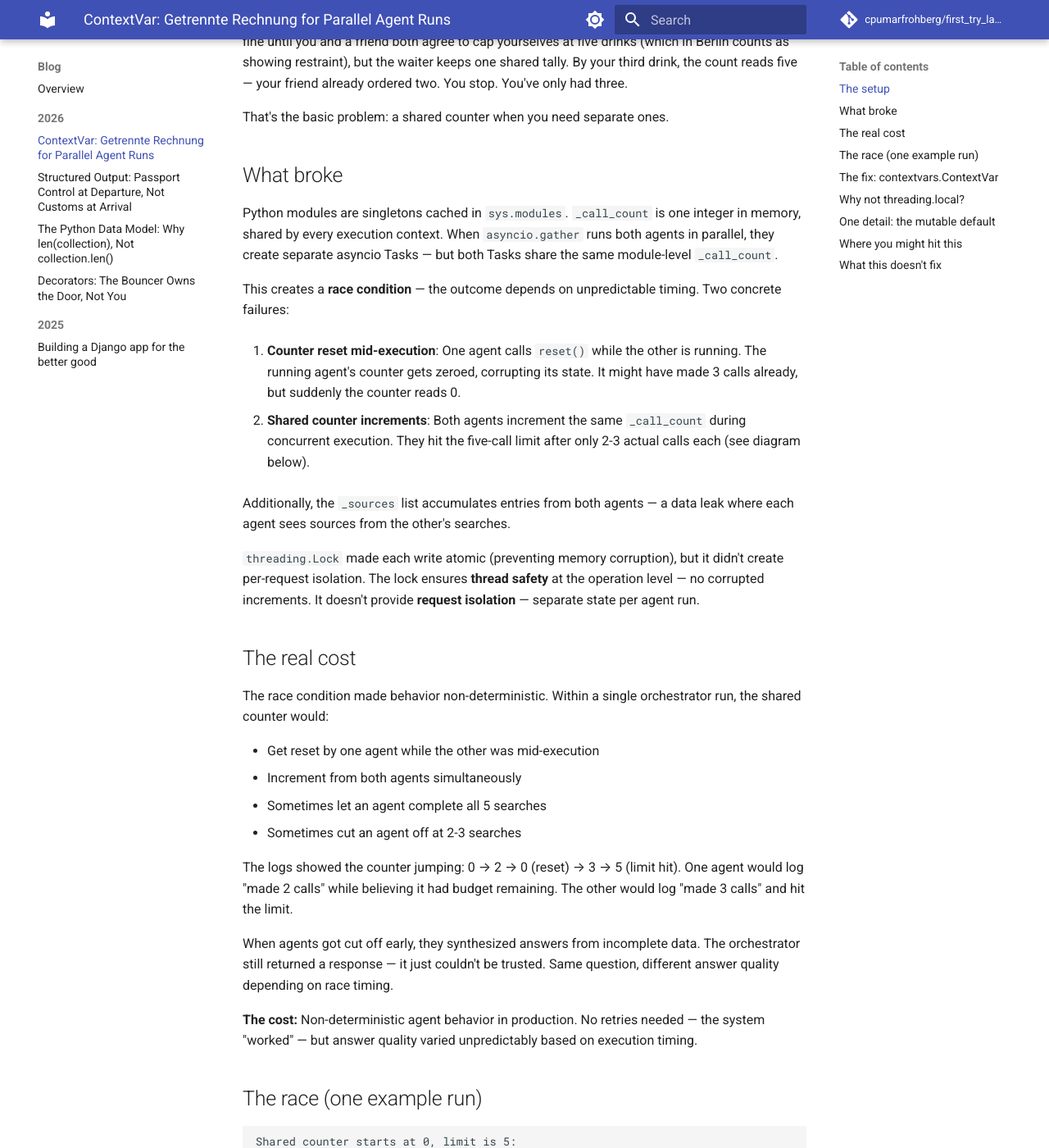
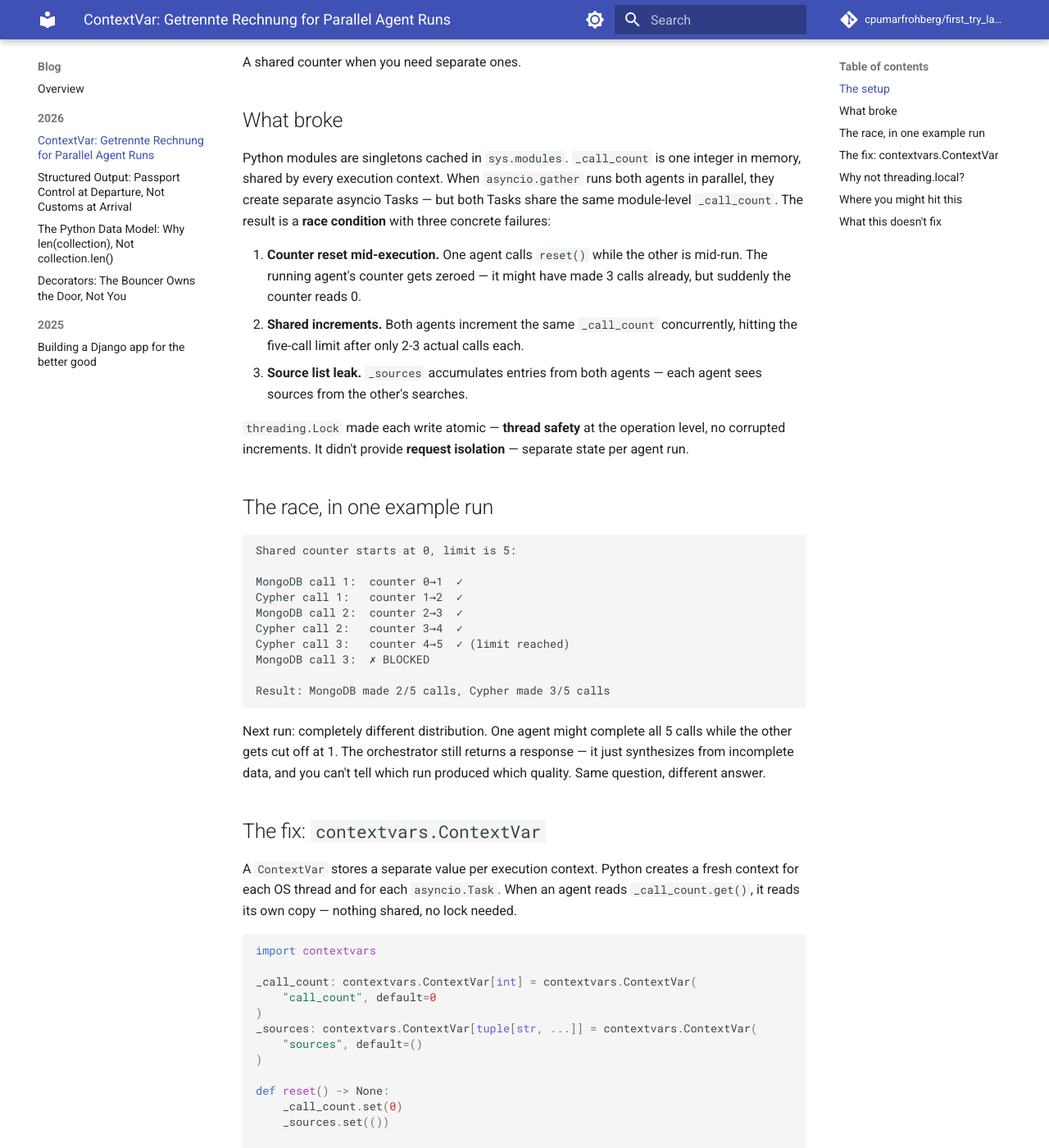
Before and after one commit to cpumarfrohberg/first_try_landed, an MkDocs documentation site: the page built from docs/blog/posts/contextvars.md, in a window 1280 px wide and 1400 px high, scrolled down 1115 px. Shown: the whole window at 82% size. Built offline with MkDocs 1.6.1 and Material for MkDocs 9.7.7, drawn with Linux system fonts in a browser that asks for light colours; comment, search, counter and statistics services are not loaded; some of the changed text lies outside the part shown.

Commit message:
Tighten contextvars post structure and trim redundancy
- Merge duplicate intro paragraphs into one
- Fold 'real cost' section into the race trace
- Promote source list leak to failure #3 in 'What broke'
- Condense 'Why not threading.local' to a single paragraph
- Weave mutable default warning into the fix section
- Drop two redundant analogy callbacks

````diff
--- a/docs/blog/posts/contextvars.md
+++ b/docs/blog/posts/contextvars.md
@@ -2,11 +2,9 @@
 
 Bob Belderbos recently wrote about [a race condition Rust wouldn't let you write](https://belderbos.dev/blog/race-condition-rust-wouldnt-let-me-write/) — a tool-call counter shared between parallel agents in my multi-agent project. He walked through how Rust's compiler would have blocked the bug at four different points. This is the Python side: how `contextvars.ContextVar` fixed it, and where you'll hit the same pattern in your own multi-agent orchestrators.
 
-The bug appeared when an orchestrator called both agents — MongoDB for text search and Cypher for graph queries — in parallel via `asyncio.gather`. Testing agents individually: no issues. Running both in parallel: agents hit their five-call limit after two or three actual calls because they consumed each other's budgets from a shared counter.
-
 ## The setup
 
-An orchestrator agent routes natural-language questions to specialized sub-agents in parallel via `asyncio.gather` — a MongoDB agent for text search and a Cypher agent for graph queries. Each sub-agent has a budget of five tool calls. The budget lived in a shared module:
+An orchestrator routes natural-language questions to specialized sub-agents in parallel via `asyncio.gather` — a MongoDB agent for text search and a Cypher agent for graph queries. Each sub-agent should have a budget of five tool calls. Both agents imported the same tracking module:
 
 ```python
 _call_count = 0
@@ -28,42 +26,23 @@ def _check_and_increment() -> int:
         return _call_count
 ```
 
-Locally: no issues. Under concurrent load: three failures at once.
+Each agent calls `reset()` at startup and `_check_and_increment()` before each tool call. Both agents share these functions and variables.
 
 In Germany, you can ask for *Getrennte Rechnung* — separate checks. Each person's tab is tracked independently. Elsewhere, restaurants often default to one shared bill for the table. That works fine until you and a friend both agree to cap yourselves at five drinks (which in Berlin counts as showing restraint), but the waiter keeps one shared tally. By your third drink, the count reads five — your friend already ordered two. You stop. You've only had three.
 
-That's the basic problem: a shared counter when you need separate ones.
+A shared counter when you need separate ones.
 
 ## What broke
 
-Python modules are singletons cached in `sys.modules`. `_call_count` is one integer in memory, shared by every execution context. When `asyncio.gather` runs both agents in parallel, they create separate asyncio Tasks — but both Tasks share the same module-level `_call_count`.
+Python modules are singletons cached in `sys.modules`. `_call_count` is one integer in memory, shared by every execution context. When `asyncio.gather` runs both agents in parallel, they create separate asyncio Tasks — but both Tasks share the same module-level `_call_count`. The result is a **race condition** with three concrete failures:
 
-This creates a **race condition** — the outcome depends on unpredictable timing. Two concrete failures:
+1. **Counter reset mid-execution.** One agent calls `reset()` while the other is mid-run. The running agent's counter gets zeroed — it might have made 3 calls already, but suddenly the counter reads 0.
+2. **Shared increments.** Both agents increment the same `_call_count` concurrently, hitting the five-call limit after only 2-3 actual calls each.
+3. **Source list leak.** `_sources` accumulates entries from both agents — each agent sees sources from the other's searches.
 
-1. **Counter reset mid-execution**: One agent calls `reset()` while the other is running. The running agent's counter gets zeroed, corrupting its state. It might have made 3 calls already, but suddenly the counter reads 0.
+`threading.Lock` made each write atomic — **thread safety** at the operation level, no corrupted increments. It didn't provide **request isolation** — separate state per agent run.
 
-2. **Shared counter increments**: Both agents increment the same `_call_count` during concurrent execution. They hit the five-call limit after only 2-3 actual calls each (see diagram below).
-
-Additionally, the `_sources` list accumulates entries from both agents — a data leak where each agent sees sources from the other's searches.
-
-`threading.Lock` made each write atomic (preventing memory corruption), but it didn't create per-request isolation. The lock ensures **thread safety** at the operation level — no corrupted increments. It doesn't provide **request isolation** — separate state per agent run.
-
-## The real cost
-
-The race condition made behavior non-deterministic. Within a single orchestrator run, the shared counter would:
-
-- Get reset by one agent while the other was mid-execution
-- Increment from both agents simultaneously
-- Sometimes let an agent complete all 5 searches
-- Sometimes cut an agent off at 2-3 searches
-
-The logs showed the counter jumping: 0 → 2 → 0 (reset) → 3 → 5 (limit hit). One agent would log "made 2 calls" while believing it had budget remaining. The other would log "made 3 calls" and hit the limit.
-
-When agents got cut off early, they synthesized answers from incomplete data. The orchestrator still returned a response — it just couldn't be trusted. Same question, different answer quality depending on race timing.
-
-**The cost:** Non-deterministic agent behavior in production. No retries needed — the system "worked" — but answer quality varied unpredictably based on execution timing.
-
-## The race (one example run)
+## The race, in one example run
 
 ```
 Shared counter starts at 0, limit is 5:
@@ -73,12 +52,12 @@ Cypher call 1:   counter 1→2  ✓
 MongoDB call 2:  counter 2→3  ✓
 Cypher call 2:   counter 3→4  ✓
 Cypher call 3:   counter 4→5  ✓ (limit reached)
-MongoDB call 3:  ✗ BLOCKED (limit already hit)
+MongoDB call 3:  ✗ BLOCKED
 
 Result: MongoDB made 2/5 calls, Cypher made 3/5 calls
 ```
 
-Next run: completely different distribution. One agent might complete all 5 calls while the other gets 0.
+Next run: completely different distribution. One agent might complete all 5 calls while the other gets cut off at 1. The orchestrator still returns a response — it just synthesizes from incomplete data, and you can't tell which run produced which quality. Same question, different answer.
 
 ## The fix: `contextvars.ContextVar`
 
@@ -109,38 +88,22 @@ def _add_source(source: str) -> None:
     _sources.set(_sources.get() + (source,))
 ```
 
+Note the tuple. `ContextVar("sources", default=[])` looks safe but isn't — every context that hasn't called `.set()` shares the same default list object, and a stray `.append()` mutates it for every other context. Same leak in a different form. With a tuple, every update creates a new object via `.set()`, so writes are explicit and contexts stay isolated. Use immutable defaults — `()` or `None`.
+
 After the fix:
 
 ```
-Each agent has its own counter (isolated via ContextVar):
+Each agent has its own counter, isolated via ContextVar:
 
-MongoDB: counter 0→1→2→3→4→5  ✓ (completed all 5 calls)
-Cypher:  counter 0→1→2→3→4→5  ✓ (completed all 5 calls)
+MongoDB: counter 0→1→2→3→4→5  ✓
+Cypher:  counter 0→1→2→3→4→5  ✓
 ```
 
-*Getrennte Rechnung*: each agent tracks its own count. No shared tally. No budget theft.
+*Getrennte Rechnung*: each agent tracks its own count.
 
 ## Why not `threading.local`?
 
-`threading.local` gives isolation per OS thread — that would work for separating different user sessions. But **all asyncio Tasks run on the same OS thread**. When `asyncio.gather` runs both agents, they execute **concurrently** (interleaved by the event loop during I/O waits), not in **parallel** (simultaneously on separate CPU cores). Two agents within one request still share a `threading.local` value because they share the same OS thread.
-
-This is the key distinction: `asyncio.gather` creates separate execution contexts (Tasks) without creating separate threads. `threading.local` can't distinguish between them.
-
-If `threading.local` were enough, a single user running both agents in parallel would be safe. The reproduction shows it isn't — the race happens within one request via `asyncio.gather`, not just across users.
-
-Moving to separate tables at the same restaurant doesn't help if the waiter still keeps one tally for the whole floor.
-
-## One detail: the mutable default
-
-`ContextVar("sources", default=[])` looks safe. It isn't. Every context that hasn't called `.set()` shares the same default list object. A stray `.append()` mutates it for every other context — the same leak in a different form.
-
-`_sources` uses a tuple:
-
-```python
-_sources.set(_sources.get() + (source,))
-```
-
-A new tuple is created on every update. Nothing is mutated in place. Other contexts are unaffected. Use an immutable default — `()` or `None`. Mutation then requires an explicit `.set()`, which makes the write visible.
+`threading.local` gives isolation per OS thread. But all asyncio Tasks run on the same OS thread — `asyncio.gather` creates separate execution contexts (Tasks) without creating separate threads. Two parallel agents within one request still share a `threading.local` value because they share the thread. The race happens within one request via `asyncio.gather`, not just across users.
 
 ## Where you might hit this
 
@@ -186,16 +149,14 @@ agent = MongoDBSearchAgent(budget=ToolCallBudget())
 result = await agent.query(question)
 ```
 
-But most agent architectures reuse the same agent instance across requests — initialization is expensive (model loading, connections, prompt compilation). The budget is per-request, not per-agent-instance. You'd need to thread it through every `query()` call and every tool:
+But most agent architectures reuse the same agent instance across requests (initialization is expensive). The budget is per-request, not per-agent-instance. You'd need to thread it through every `query()` call and every tool:
 
 ```python
 async def query(self, question: str, budget: ToolCallBudget):
     await some_tool(question, budget)  # now every tool signature changes
 ```
 
-If tools access the budget from many places, that's significant refactoring. `ContextVar` is appropriate here because the state is request-scoped but the agent instance is reused across requests. It's not a workaround; it's the right model for implicit per-request context in a shared-instance architecture.
-
-*Getrennte Rechnung* is the right model when the waiter (agent) serves many tables (requests) — you need per-table isolation, not a separate waiter for each table.
+If tools access the budget from many places, that's significant refactoring. `ContextVar` is appropriate here because the state is request-scoped but the agent instance is reused. It's not a workaround; it's the right model for implicit per-request context in a shared-instance architecture.
 
 ---
 
````
